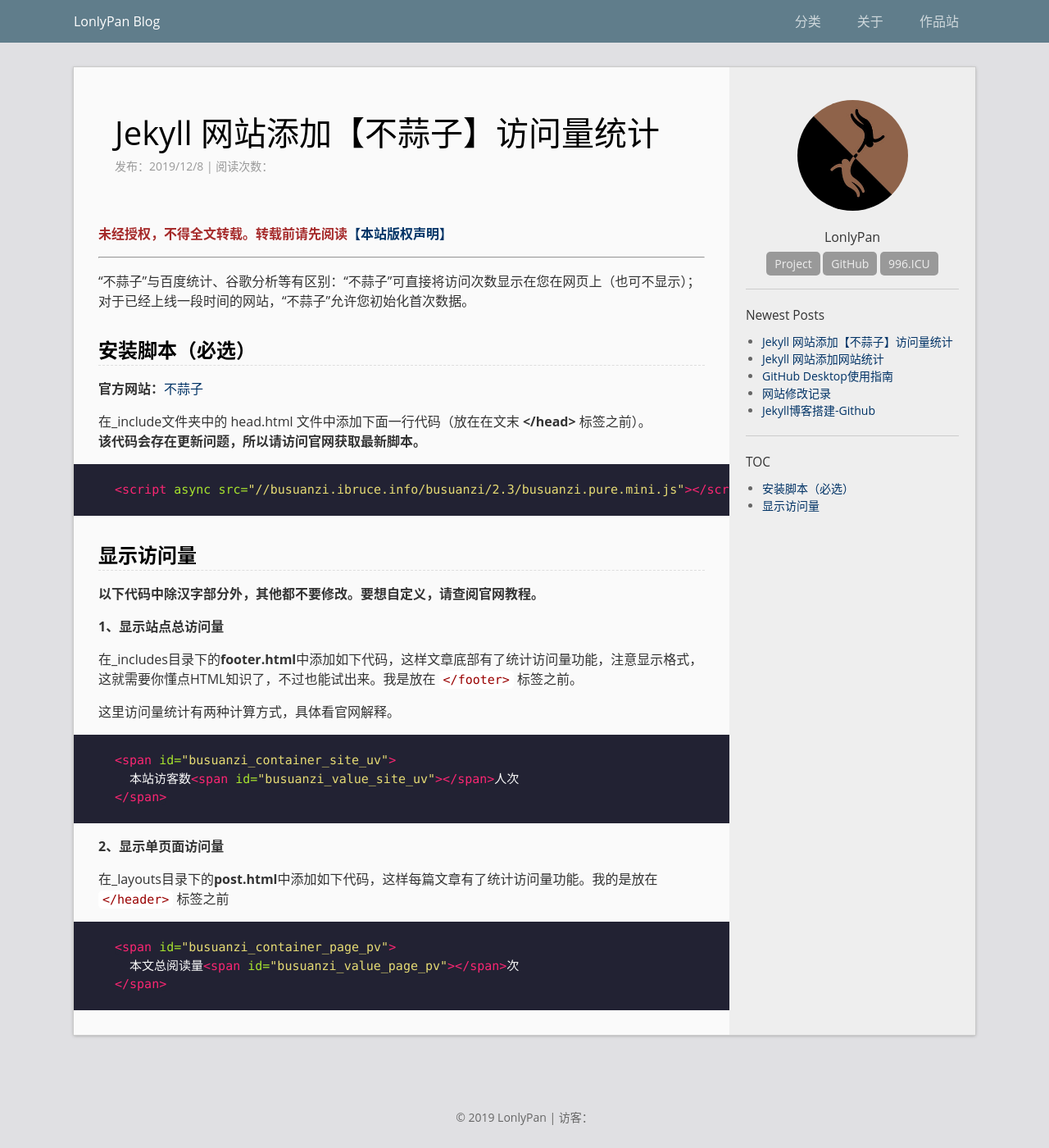
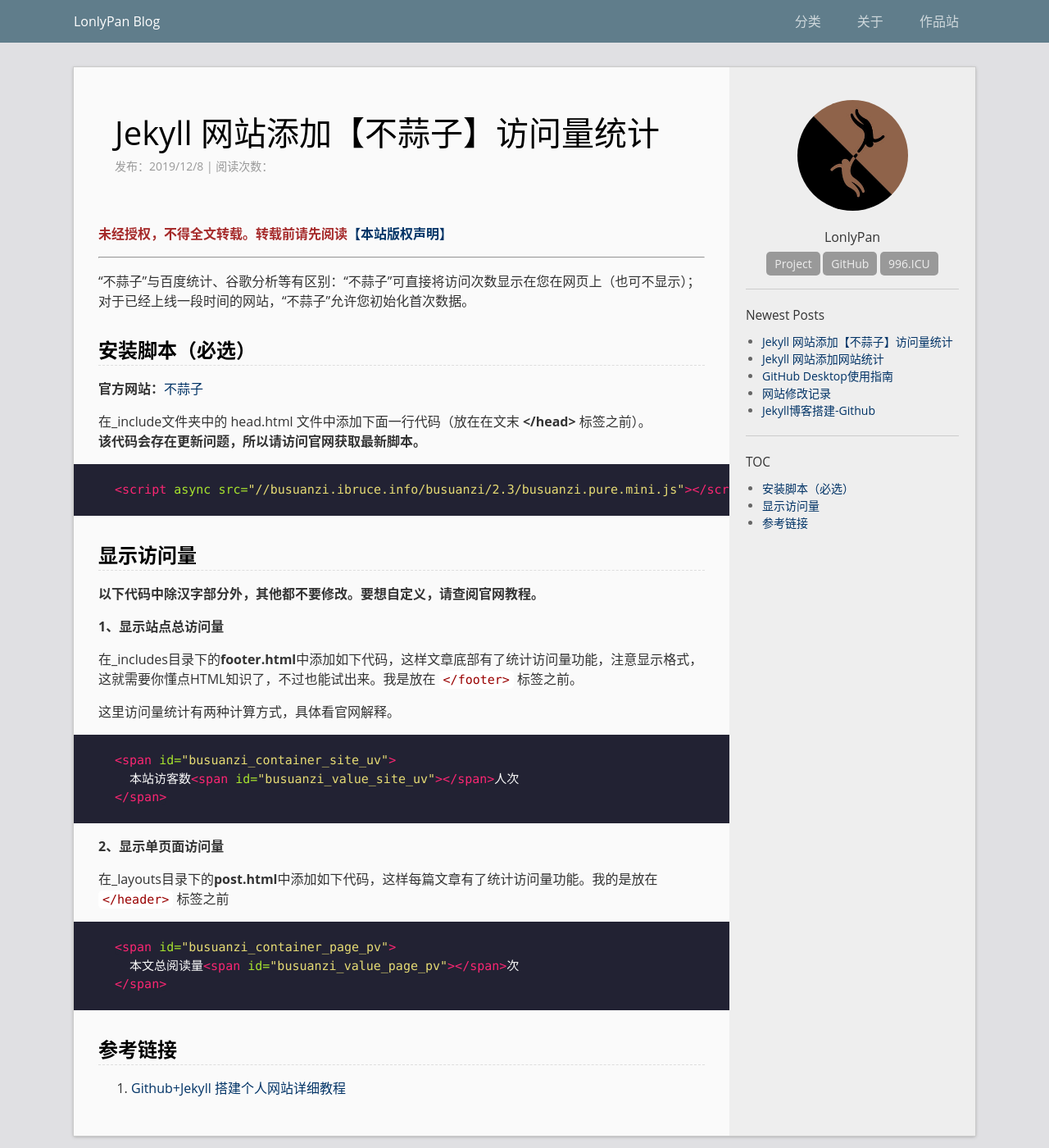
Before and after one commit to LonlyStack/LonlyPan.github.io, a Jekyll site: the page built from _posts/2019-12-8-Jekyll网站添加【不蒜子】访问量统计.md, in a window 1280 px wide and 1400 px high. Shown: the whole window at 82% size. Built offline with Jekyll 4.4.1, drawn with Linux system fonts in a browser that asks for light colours; comment, search, counter and statistics services are not loaded.

Commit message:
修改文件: _posts/2019-12-8-Jekyll网站添加【不蒜子】访问量统计.md

````diff
--- a/_posts/2019-12-8-Jekyll网站添加【不蒜子】访问量统计.md
+++ b/_posts/2019-12-8-Jekyll网站添加【不蒜子】访问量统计.md
@@ -44,3 +44,7 @@ categories: HTML&CSS
   本文总阅读量<span id="busuanzi_value_page_pv"></span>次
 </span>
 ```
+
+## 参考链接
+
+1. [Github+Jekyll 搭建个人网站详细教程](https://www.cnblogs.com/civil/p/10155562.html)
````
